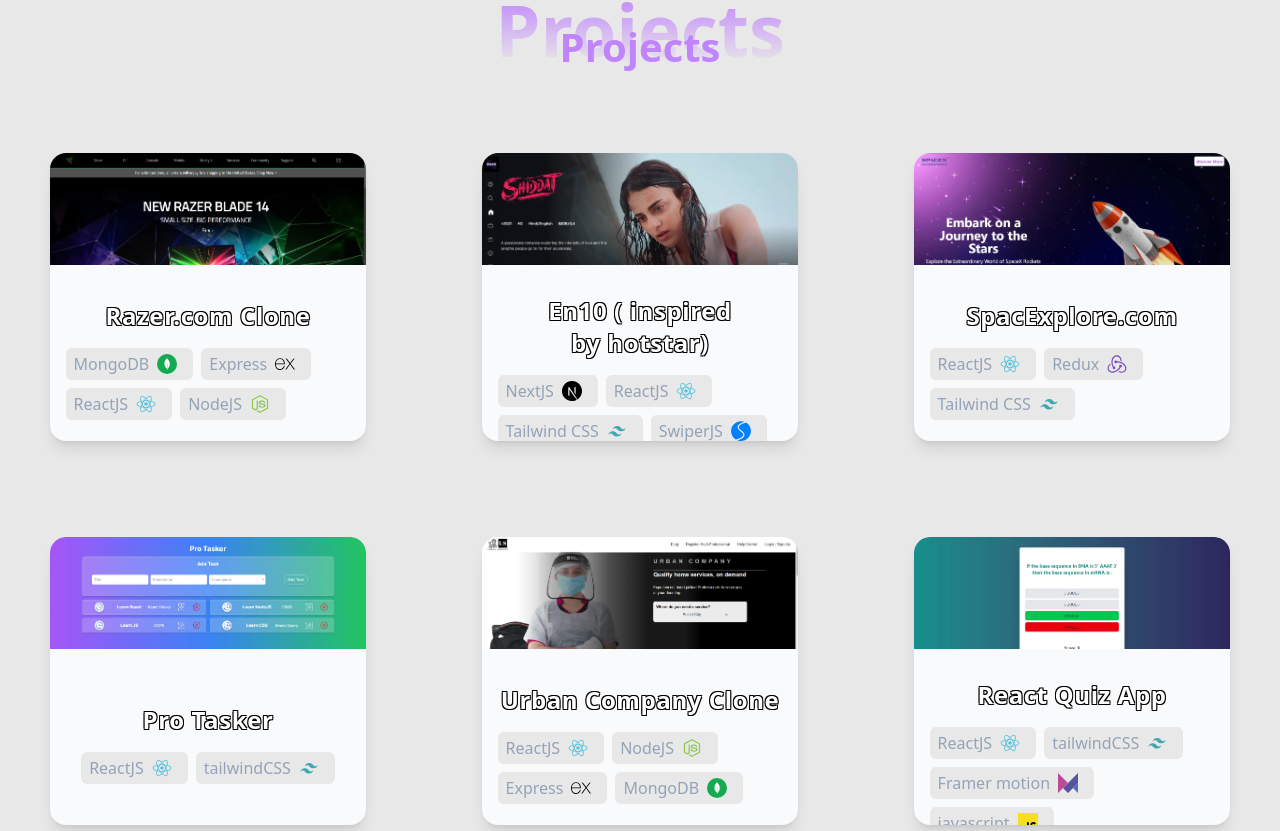
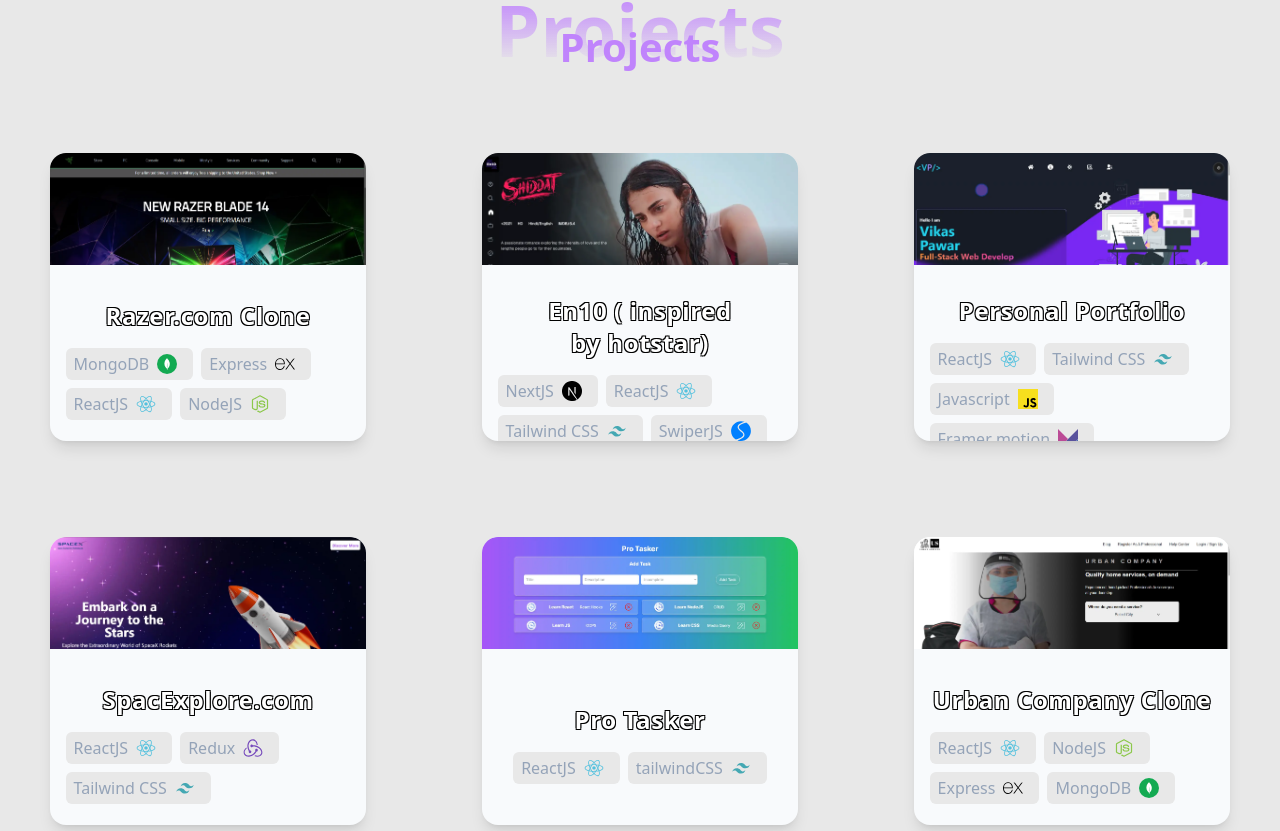
Before and after one commit to VikasSpawar/web-dev-pawar, a React (Vite) app: page / in a window 1280 px wide. Shown: the part 2509-3340 px from the top of the page. Built offline with nearby package versions, Linux system fonts and the light colour scheme.

Commit message:
added Portfolio in projects

```diff
--- a/src/Constants/data.js
+++ b/src/Constants/data.js
@@ -319,6 +319,15 @@
       "This project is a modern streaming platform inspired by Hotstar, built using Next.js, ReactJS, TailwindCSS, and SwiperJS. It showcases my ability to create fast, responsive, and visually appealing applications, blending sleek design with smooth functionality." // Description with placeholders
   },
   {
+    title: "Personal Portfolio",
+    subtitle: "ReactJS,Tailwind CSS, Javascript, Framer motion",
+    img: '/assets/images/Portfolio-homepage.webp',
+    link:'https://web-dev-vikas.vercel.app/',
+    git_repo:'https://github.com/VikasSpawar/web-dev-pawar',
+    description:
+      "Personal Portfolio build with ReactJS,Tailwind CSS, Javascript and Framer motion " // Description with placeholders
+  },
+  {
   title: "SpacExplore.com",
   subtitle: "ReactJS,Redux,Tailwind CSS",
   img: '/assets/images/spacexplore-homepage.webp',
```
Also changed, not shown: public/assets/images/Portfolio-homepage.webp.
